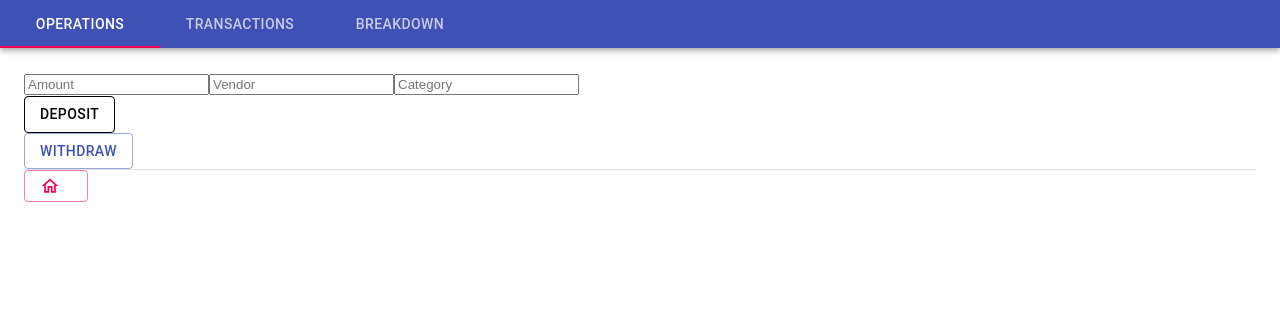
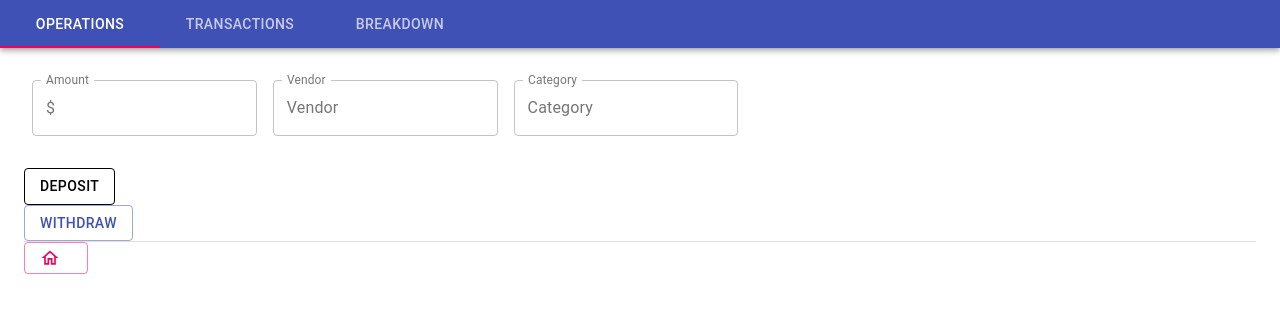
Before and after one commit to DafnaPundak/bank, a React (Create React App) app: page /menu in a window 1280 px wide. Shown: the top 312 px of the page. Built offline with nearby package versions, Linux system fonts and the light colour scheme; no server answers.

Commit message:
styling operations.js inputs

```diff
--- a/package.json
+++ b/package.json
@@ -4,6 +4,7 @@
   "private": true,
   "dependencies": {
     "@material-ui/core": "^4.11.0",
+    "@material-ui/data-grid": "^4.0.0-alpha.10",
     "@material-ui/icons": "^4.9.1",
     "@material-ui/lab": "^4.0.0-alpha.56",
     "@testing-library/jest-dom": "^4.2.4",
@@ -14,7 +15,9 @@
     "react": "^16.12.0",
     "react-dom": "^16.12.0",
     "react-router-dom": "^5.1.2",
-    "react-scripts": "3.3.0"
+    "react-scripts": "3.3.0",
+    "semantic-ui-css": "^2.4.1",
+    "semantic-ui-react": "^2.0.1"
   },
   "scripts": {
     "start": "react-scripts start",
--- a/src/components/Operations.js
+++ b/src/components/Operations.js
@@ -1,78 +1,118 @@
-import React, { Component } from "react";
+import React from "react";
 import Divider from "@material-ui/core/Divider";
+import clsx from "clsx";
+import { makeStyles } from "@material-ui/core/styles";
+import OutlinedInput from "@material-ui/core/OutlinedInput";
+import InputLabel from "@material-ui/core/InputLabel";
+import InputAdornment from "@material-ui/core/InputAdornment";
+import FormControl from "@material-ui/core/FormControl";
+import TextField from "@material-ui/core/TextField";
 import HomePageButton from "./HomePageButton";
 import DepositButton from "./DepositButton";
 import WithdrawButton from "./WithdrawButton";
 
-class Operations extends Component {
-  constructor() {
-    super();
-    this.state = {
+const useStyles = makeStyles((theme) => ({
+  root: {
+    display: "flex",
+    flexWrap: "wrap",
+  },
+  margin: {
+    margin: theme.spacing(1),
+  },
+  withoutLabel: {
+    marginTop: theme.spacing(3),
+  },
+  textField: {
+    width: "25ch",
+  },
+}));
+
+export default function Operations(props) {
+  const classes = useStyles();
+  const [values, setValues] = React.useState({
     amount: "",
     vendor: "",
     category: "",
-    };
-  }
+  });
 
-  handleInput = (e) => {
-    const target = e.target;
-    const inputValue = e.target.value;
-    const name = target.name;
-    this.setState({ [name]: inputValue });
+  const handleChange = (prop) => (event) => {
+    setValues({ ...values, [prop]: event.target.value });
   };
 
-  pushPosTransaction = () => {
-    let newTransaction = this.state;
-    this.props.pushPosTransaction(newTransaction);
+  const pushPosTransaction = () => {
+    let newTransaction = values;
+    props.pushPosTransaction(newTransaction);
   };
 
-  pushNegTransaction = () => {
-    let newTransaction = this.state;
-    this.props.pushNegTransaction(newTransaction);
+  const pushNegTransaction = () => {
+    let newTransaction = values;
+    props.pushNegTransaction(newTransaction);
   };
 
-  render() {
   return (
-      <span>
-        <span id="inputs">
-          <input
-            name="amount"
-            type="number"
-            placeholder="Amount"
-            value={this.state.amount}
-            onChange={this.handleInput}
-          ></input>
-          <input
+    <div>
+      <div id="inputs" className={classes.root}>
+        <div>
+          <FormControl
+            fullWidth
+            className={clsx(classes.margin, classes.textField)}
+            variant="outlined"
+          >
+            <InputLabel htmlFor="outlined-adornment-amount">Amount</InputLabel>
+            <OutlinedInput
+              id="outlined-adornment-amount"
+              value={values.amount}
+              onChange={handleChange("amount")}
+              startAdornment={
+                <InputAdornment position="start">$</InputAdornment>
+              }
+              labelWidth={60}
+            />
+          </FormControl>
+          <TextField
+            fullWidth
+            label="Vendor"
+            id="outlined-start-adornment-Vendor"
+            className={clsx(classes.margin, classes.textField)}
+            InputProps={{
+              startAdornment: (
+                <InputAdornment position="start">Vendor</InputAdornment>
+              ),
+            }}
+            variant="outlined"
             name="vendor"
-            type="text"
-            placeholder="Vendor"
-            value={this.state.vendor}
-            onChange={this.handleInput}
-          ></input>
-          <input
-            name="category"
-            type="text"
-            placeholder="Category"
-            value={this.state.category}
-            onChange={this.handleInput}
-          ></input>
-        </span>
-
-        <span id="buttons">
-          <span id="deposit" onClick={this.pushPosTransaction}>
+            value={values.vendor}
+            onChange={handleChange("vendor")}
+          />
+          <TextField
+            fullWidth
+            label="Category"
+            id="outlined-start-adornment-Category"
+            className={clsx(classes.margin, classes.textField)}
+            InputProps={{
+              startAdornment: (
+                <InputAdornment position="start">Category</InputAdornment>
+              ),
+            }}
+            variant="outlined"
+            value={values.category}
+            onChange={handleChange("category")}
+          />
+        </div>
+      </div>
+      <br />
+      <div id="submit buttons">
+        <div id="deposit" onClick={pushPosTransaction}>
           <DepositButton />
-          </span>
-          <span id="withdraw" onClick={this.pushNegTransaction}>
+        </div>
+        <div id="withdraw" onClick={pushNegTransaction}>
           <WithdrawButton />
-          </span>
-          <span id="home page">
+        </div>
+        <div id="home page">
           <Divider />
           <HomePageButton />
-          </span>
-        </span>
-      </span>
+        </div>
+      </div>
+    </div>
   );
 }
-}
-
-export default Operations;
--- a/src/components/Transaction.js
+++ b/src/components/Transaction.js
@@ -16,8 +16,8 @@ class Transaction extends Component {
   render() {
     return (
       <div id="transaction">
+        <p>Amount: {this.props.amount}</p>
         <p>Vendor: {this.props.vendor}</p>
-        <p>Amount: {this.props.amount}</p>
         <p>Category: {this.props.category}</p>
         <Button
           color="secondary"
--- a/src/components/Transactions.js
+++ b/src/components/Transactions.js
@@ -3,6 +3,7 @@ import Transaction from "./Transaction";
 import Grid from "@material-ui/core/Grid";
 import Paper from "@material-ui/core/Paper";
 import Divider from "@material-ui/core/Divider";
+import TransactionTable from "./TransactionsTable";
 import HomePageButton from "./HomePageButton";
 
 class Transactions extends Component {
@@ -38,6 +39,7 @@ class Transactions extends Component {
             </Grid>
           </Grid>
         </Grid>
+        <TransactionTable />
         <br />
         <Divider />
         <HomePageButton />
--- /dev/null
+++ b/src/components/TransactionsTable.js
@@ -0,0 +1,70 @@
+import * as React from 'react';
+import clsx from 'clsx';
+import Grid from "@material-ui/core/Grid";
+
+import { DataGrid } from '@material-ui/data-grid';
+import { makeStyles } from '@material-ui/core/styles';
+
+const columns = [
+  {
+    field: 'name',
+    cellClassName: 'super-app-theme--cell',
+  },
+  {
+    field: 'score',
+    type: 'number',
+    cellClassName: (params) =>
+      clsx('super-app', {
+        negative: params.value < 0,
+        positive: params.value > 0,
+      }),
+  },
+];
+
+const rows = [
+  {
+    id: 1,
+    name: 'Jane',
+    score: 100,
+  },
+  {
+    id: 2,
+    name: 'Jack',
+    score: -100,
+  },
+  {
+    id: 3,
+    name: 'Gill',
+    score: -50,
+  },
+];
+
+const useStyles = makeStyles({
+  root: {
+    '& .super-app-theme--cell': {
+      backgroundColor: 'rgba(224, 183, 60, 0.55)',
+      color: '#1a3e72',
+      fontWeight: '600',
+    },
+    '& .super-app.negative': {
+      backgroundColor: 'rgba(157, 255, 118, 0.49)',
+      color: '#1a3e72',
+      fontWeight: '600',
+    },
+    '& .super-app.positive': {
+      backgroundColor: '#d47483',
+      color: '#1a3e72',
+      fontWeight: '600',
+    },
+  },
+});
+
+export default function StylingCellsGrid() {
+  const classes = useStyles();
+
+  return (
+    <div style={{ height: 300, width: '100%' }} className={classes.root}>
+      <DataGrid rows={rows} columns={columns} />
+    </div>
+  );
+}
```
Also changed, not shown: src/components/Inputs.js (added, +87 -0 lines), 2 other files (tests, documents, lock files or other folders). Lines whose indentation alone changed are shown as unchanged.
